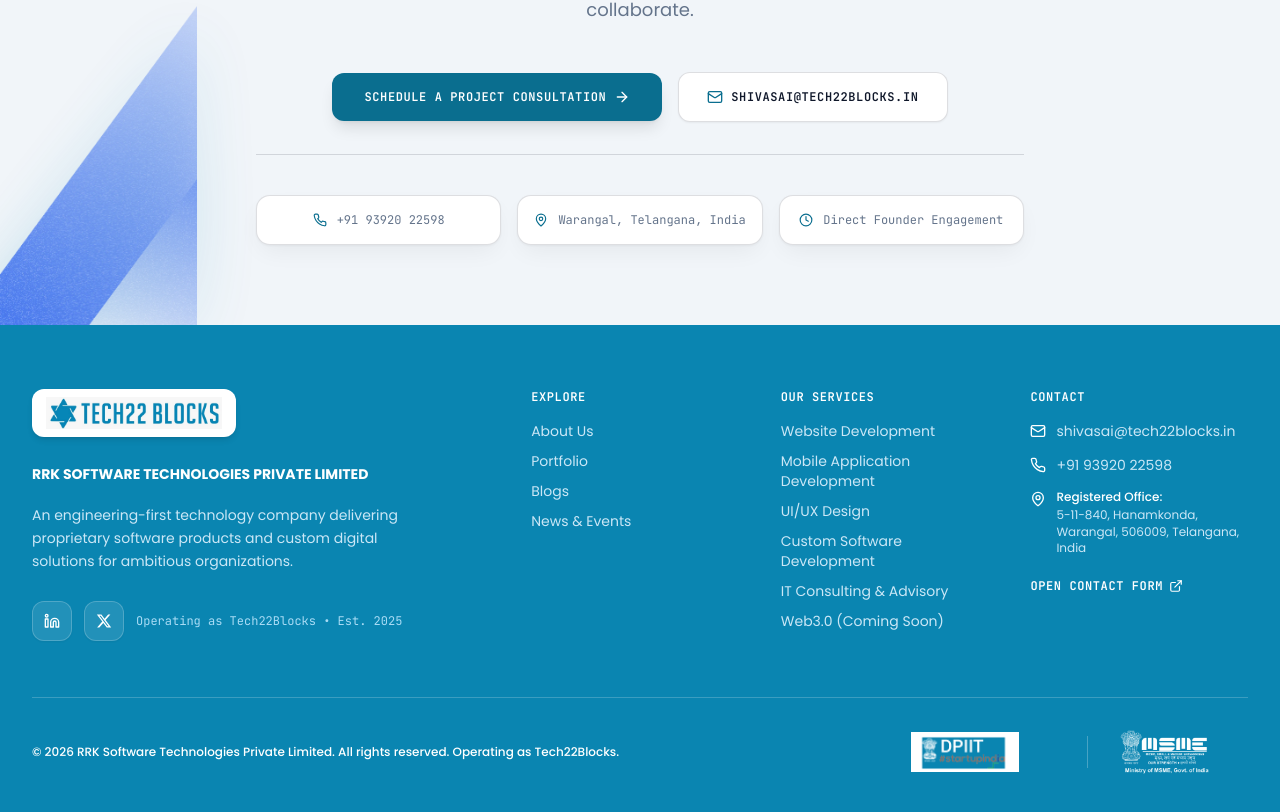
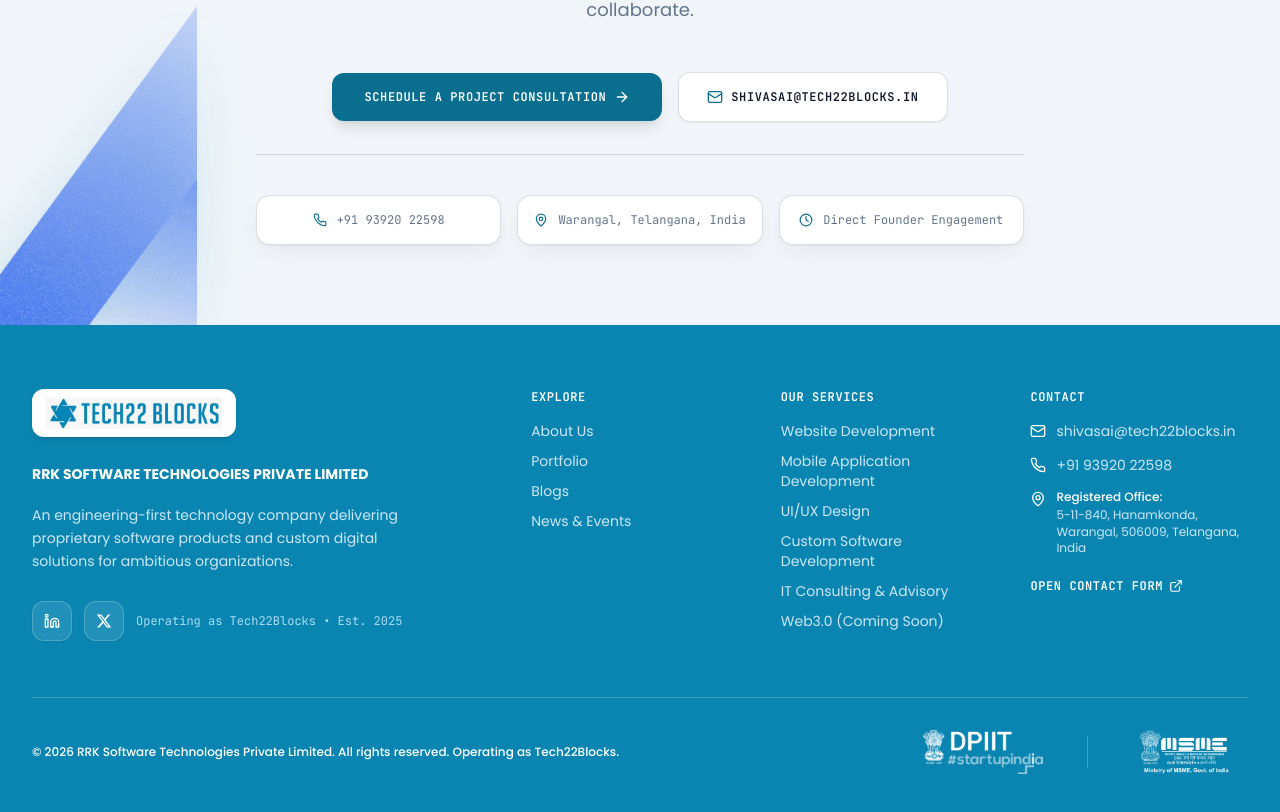
Before and after one commit to Mrmudassir16/tech22blocks-website, a Next.js app: page / in a window 1280 px wide. Shown: the part 9493-10305 px from the top of the page. Built offline with nearby package versions, Linux system fonts and the light colour scheme.

Commit message:
fix(footer): match dpiit logo to msme with tight crop, pure white monochrome silhouette, and symmetrical centering

```diff
--- a/src/components/Footer.tsx
+++ b/src/components/Footer.tsx
@@ -153,13 +153,13 @@ export default function Footer() {
           {/* Right: Authentic DPIIT #StartupIndia & MSME Recognition Marks (Directly on Footer Background, No White Box) */}
           <div className="flex items-center gap-6 sm:gap-8">
             {/* DPIIT #StartupIndia Official */}
-            <div className="relative h-9 w-32 sm:h-10 sm:w-36 transition-opacity hover:opacity-90">
+            <div className="relative h-10 w-32 sm:h-11 sm:w-36 transition-opacity hover:opacity-90">
               <Image
                 src={getAssetUrl('/images/dpiit-white-transparent.png')}
                 alt="DPIIT #StartupIndia - Government of India Recognized"
                 fill
                 sizes="150px"
-                className="object-contain object-left"
+                className="object-contain object-center"
               />
             </div>
 
@@ -172,7 +172,7 @@ export default function Footer() {
                 alt="Ministry of MSME, Govt. of India Registered Enterprise"
                 fill
                 sizes="130px"
-                className="object-contain object-left"
+                className="object-contain object-center"
               />
             </div>
           </div>
```
Also changed, not shown: public/images/dpiit-white-transparent.png.
